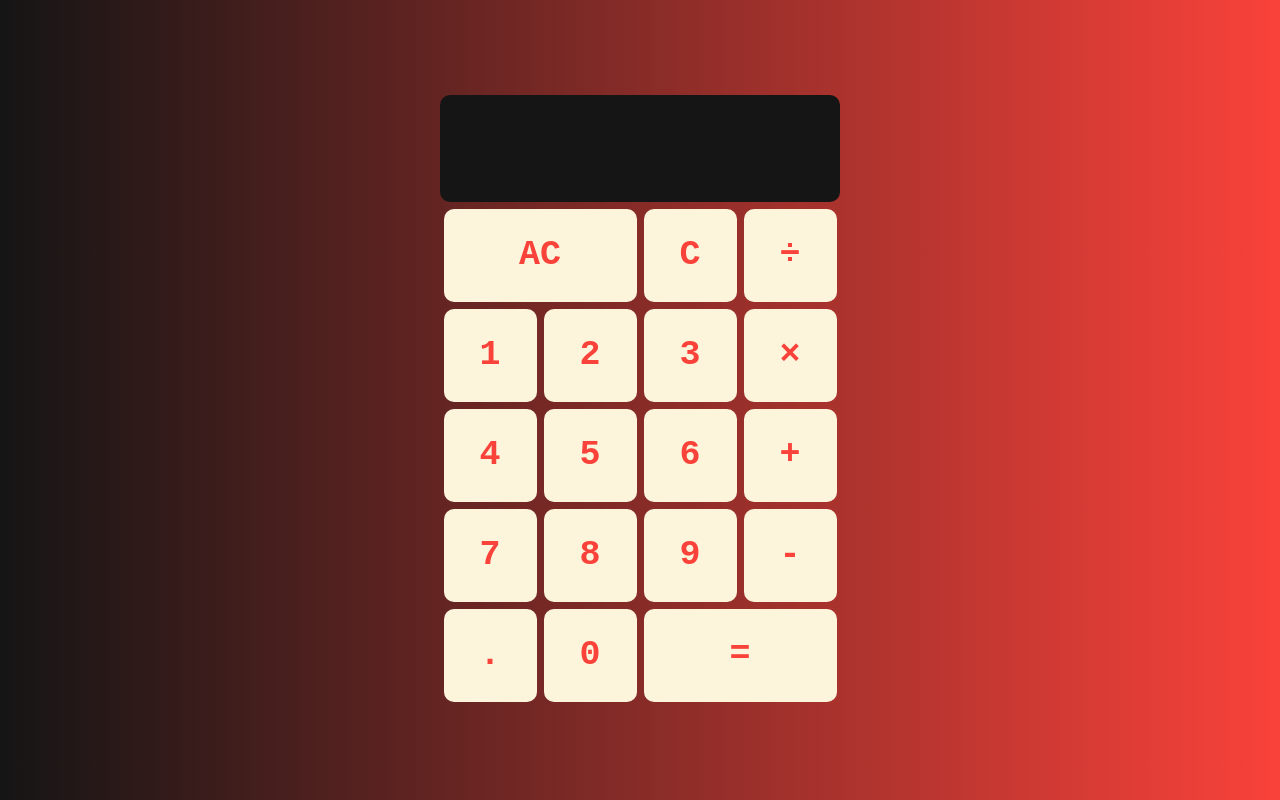
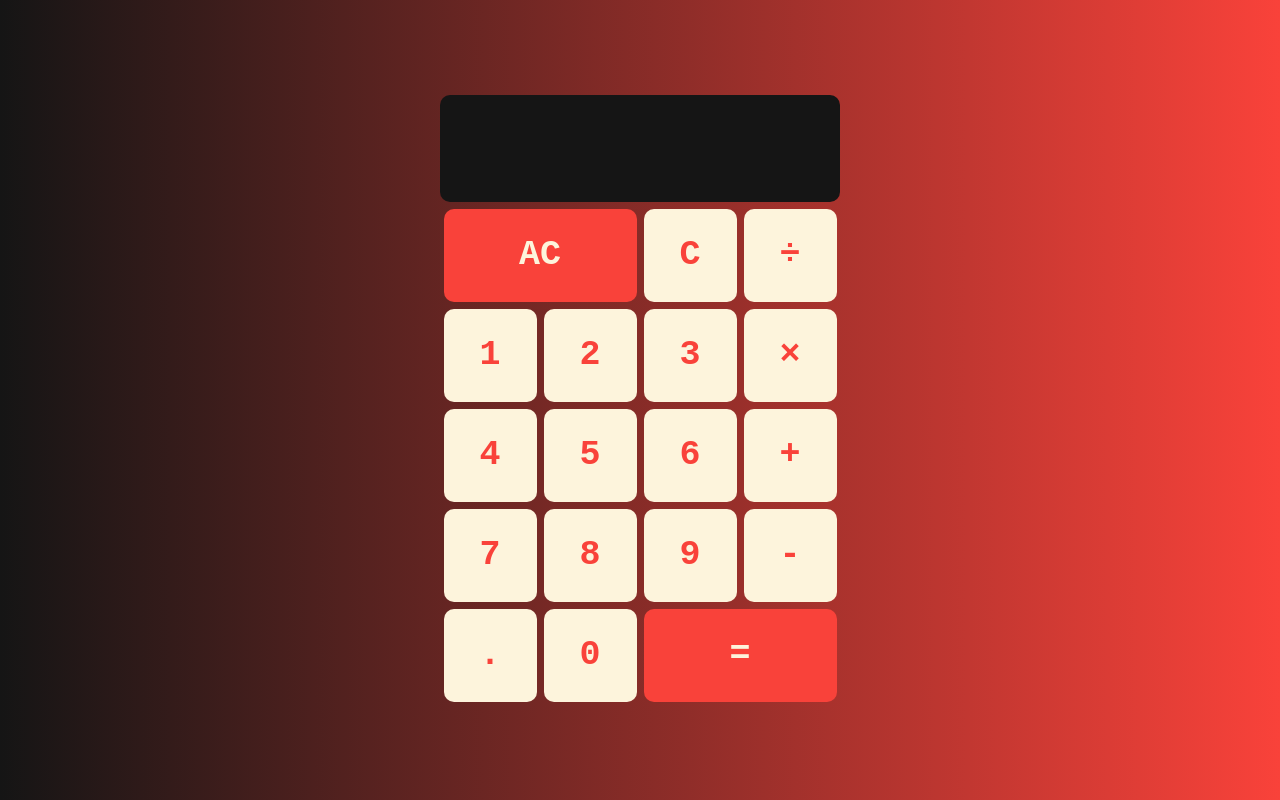
Before and after one commit to TerMyY/CalculatorJS, a plain HTML site: page index.html in a window 1280 px wide. Drawn offline with Linux system fonts and the light colour scheme.

Commit message:
Minor visual changes

```diff
--- a/style.css
+++ b/style.css
@@ -63,4 +63,6 @@ button
 .big
 {
     grid-column: span 2;
+    background-color: #F9423A;
+    color: #FDF4DC;
 }
```
